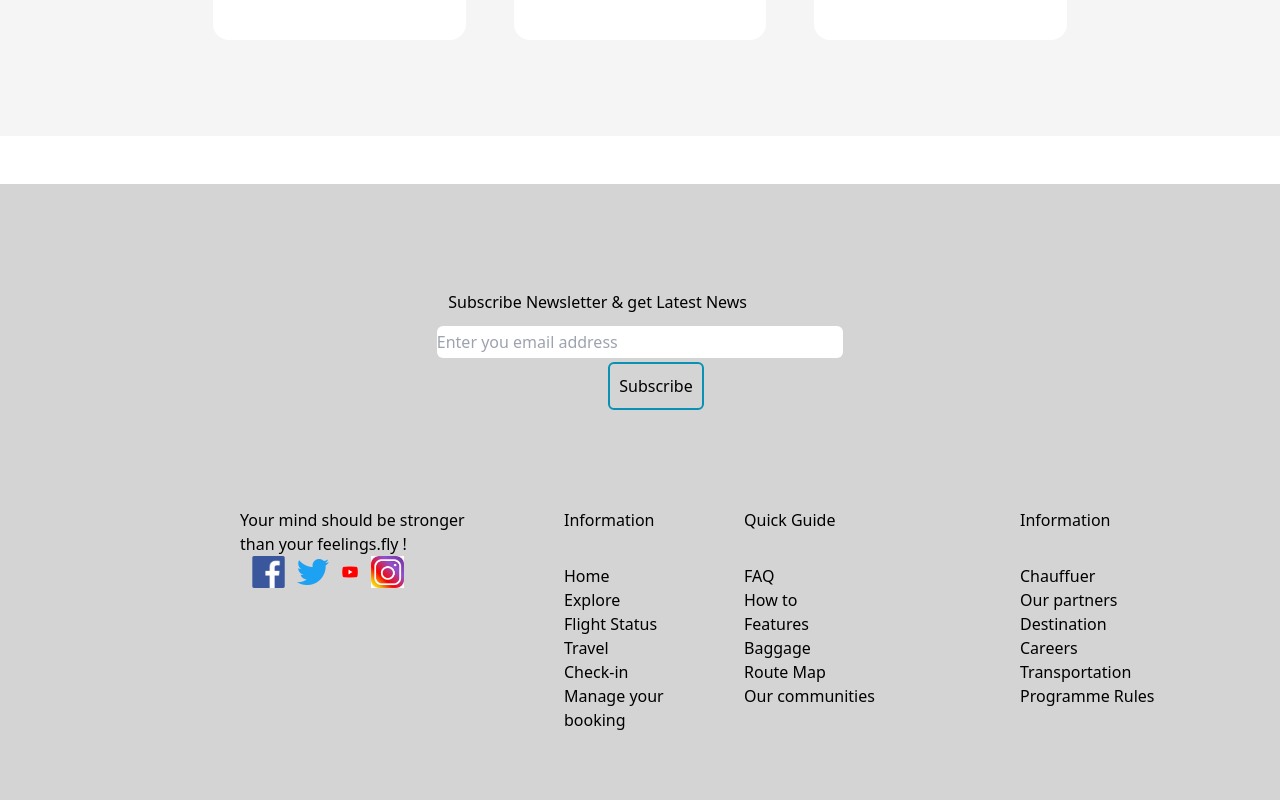
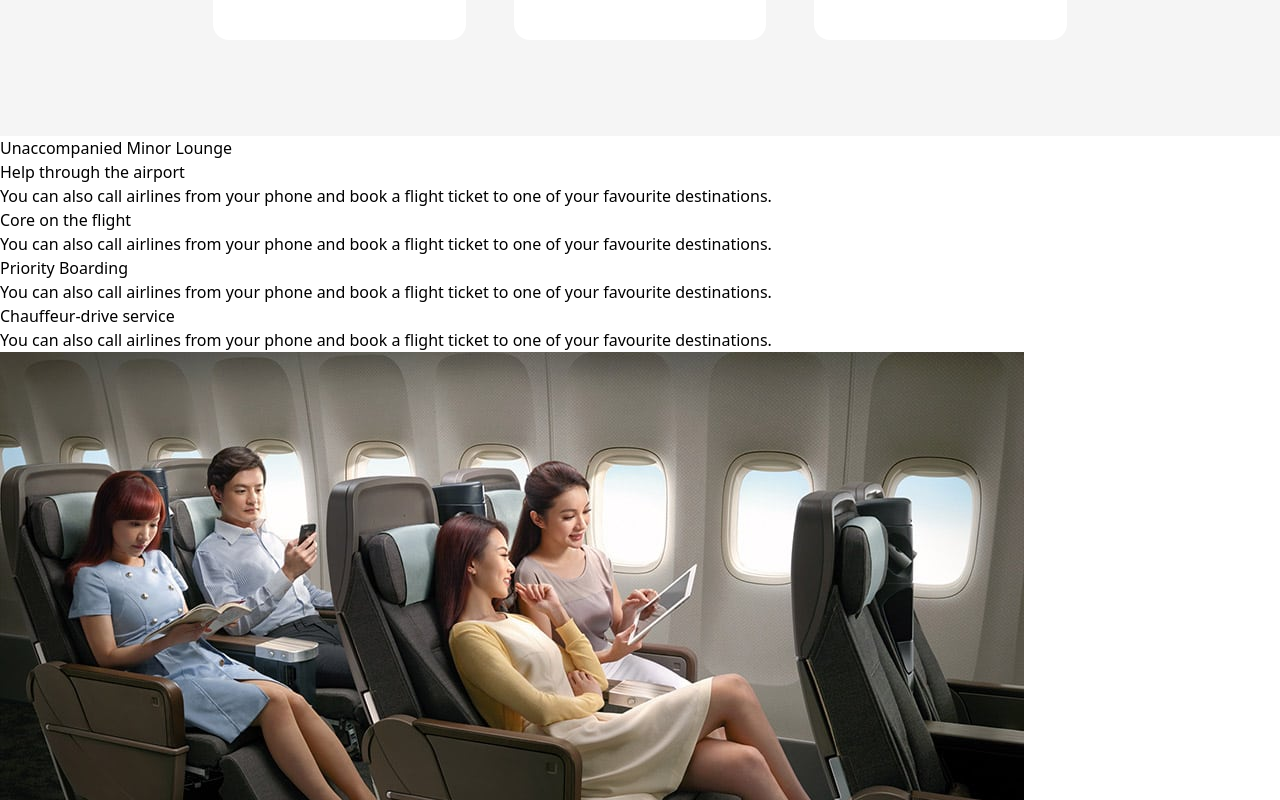
Before and after one commit to Monika123465/flight-booking, a React (Create React App) app: page / in a window 1280 px wide. Shown: the part 2220-3020 px from the top of the page. Built offline with nearby package versions, Linux system fonts and the light colour scheme.

Commit message:
add lounge

```diff
--- a/src/App.js
+++ b/src/App.js
@@ -4,6 +4,7 @@ import Footer from './Components/Footer';
 import Home from './Pages/Home';
 import Travell from './Pages/Travell.js'
 import Memory from './Pages/Memory.js';
+import Lounge from './Pages/Lounge.js';
 import { BrowserRouter as Router} from 'react-router-dom';
 
 
@@ -16,6 +17,7 @@ function App() {
        <Home/>
        <Travell/>
        <Memory/>
+       <Lounge/>
       <Footer/>
    </Router>
 
--- /dev/null
+++ b/src/Pages/Lounge.js
@@ -0,0 +1,43 @@
+import React from 'react'
+import flightpeople from "../assets/flightpeople.jpg"
+import insideflight from "../assets/insideflight.jpg"
+
+const Lounge = () => {
+  return (
+    <>
+    {/* Unaccompanied  Minor  Lounge */}
+    <div>
+      <h1>Unaccompanied Minor Lounge</h1>
+      <div>
+        <div>
+          <h2>Help through the airport</h2>
+          <p>You can also call airlines from your phone and book a flight ticket to one of your favourite destinations.</p>
+        </div>
+
+        <div>
+          <h2>Core on the flight</h2>
+          <p>You can also call airlines from your phone and book a flight ticket to one of your favourite destinations.</p>
+        </div>
+
+        <div>
+          <h2>Priority Boarding</h2>
+          <p>You can also call airlines from your phone and book a flight ticket to one of your favourite destinations.</p>
+        </div>
+
+
+        <div>
+          <h2>Chauffeur-drive service</h2>
+          <p>You can also call airlines from your phone and book a flight ticket to one of your favourite destinations.</p>
+        </div>
+      </div>
+      <div>
+        <img src={flightpeople} alt='err'/>
+        <img src={insideflight} alt='err'/>
+      </div>
+    </div>
+
+    </>
+  )
+}
+
+export default Lounge
--- a/src/Pages/Travell.js
+++ b/src/Pages/Travell.js
@@ -2,9 +2,11 @@ import React from 'react'
 
 import aeroplanecollage from "../assets/aeroplanecollage.jpg"
 
+
 const Travell = () => {
   return (
     <>
+    {/* travelll with confidence */}
     <div className="w-4/6  h-48 m-auto text-center mt-32">
       <h1 className='text-stone-400  mt-4  ;'  >T R A V E L   S U P P O R T</h1>
       <h3 className='text-4xl mt-4'>Plan your travel with confidence</h3>
@@ -40,6 +42,10 @@ const Travell = () => {
        </div>
     </div>
 
+
+
+
+
     </>
   )
 }
```
Also changed, not shown: src/assets/flightpeople.jpg (added), src/assets/insideflight.jpg (added).
